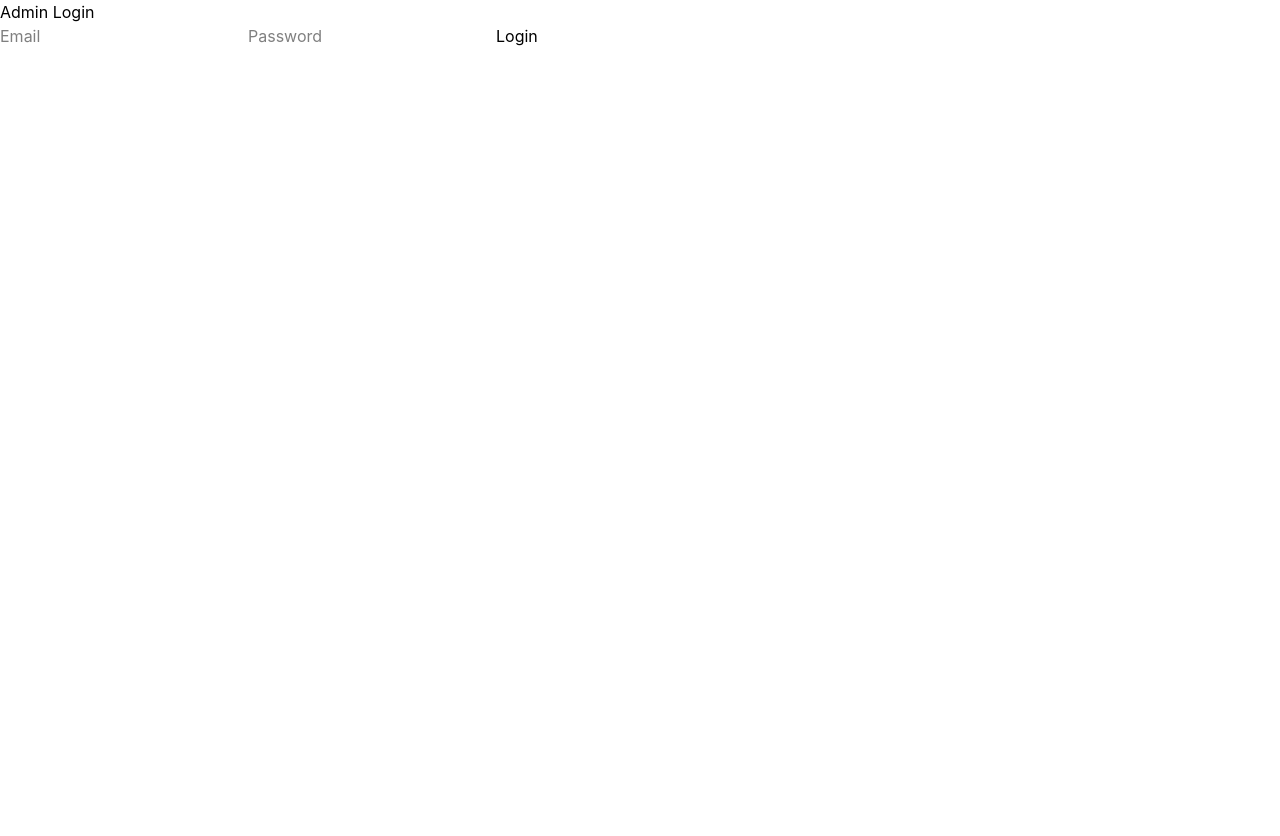
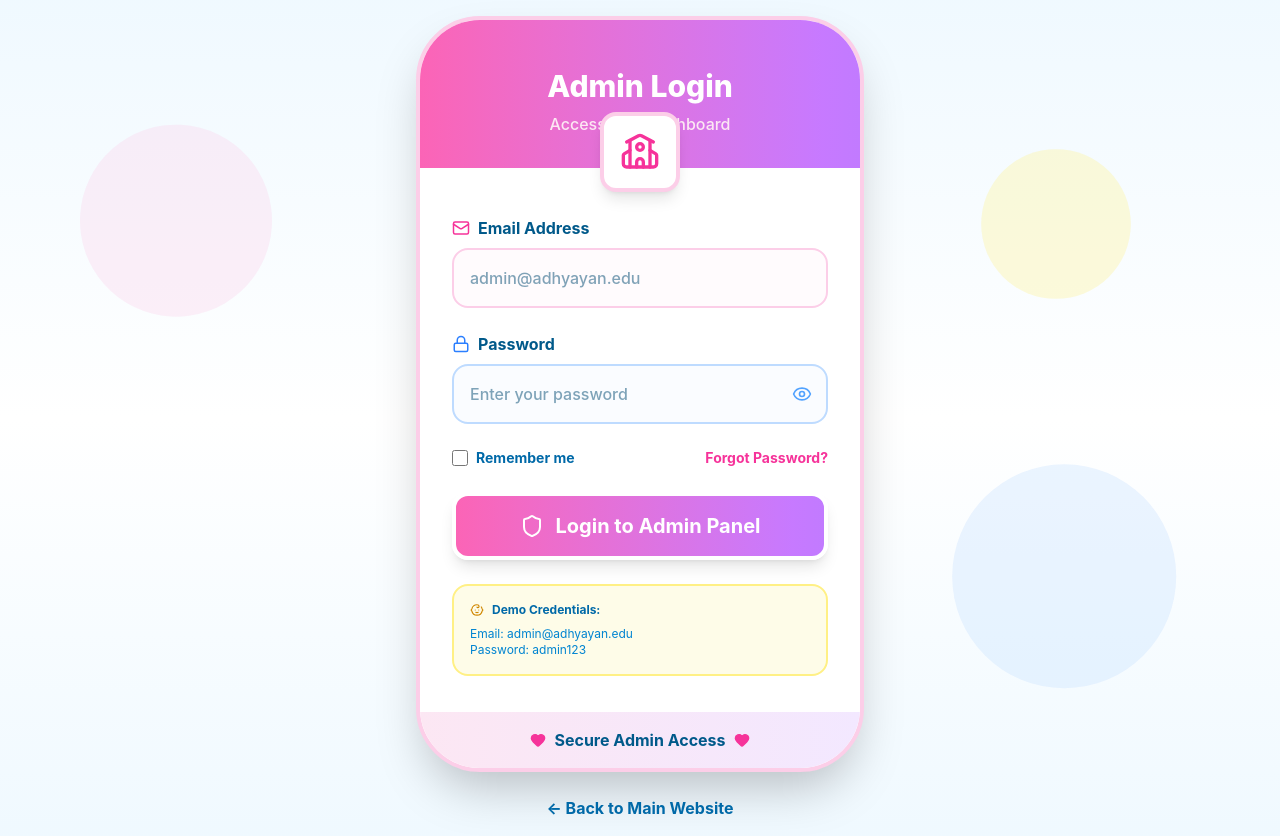
Before and after one commit to kirankhakare/Pre_School_Platform, a React (Vite) app in the folder client/: page /admin/login in a window 1280 px wide. Before the commit the page ends 800 px from the top, so only its background shows below. Built offline with nearby package versions, Linux system fonts and the light colour scheme.

Commit message:
third commit

```diff
--- a/client/src/admin/pages/AdminLogin.jsx
+++ b/client/src/admin/pages/AdminLogin.jsx
@@ -1,19 +1,171 @@
-import { useNavigate } from "react-router-dom";
+import { useState } from "react";
+import { motion } from "framer-motion";
+import { Link } from "react-router-dom";
+import {
+  Mail,
+  Lock,
+  Eye,
+  EyeOff,
+  School,
+  Baby,
+  Heart,
+  Flower2,
+  Shield
+} from "lucide-react";
 
 function AdminLogin() {
-  const navigate = useNavigate();
+  const [showPassword, setShowPassword] = useState(false);
+  const [formData, setFormData] = useState({
+    email: "",
+    password: ""
+  });
 
-  const handleLogin = () => {
-    // Later backend connect
-    navigate("/admin/dashboard");
+  const handleSubmit = (e) => {
+    e.preventDefault();
+    console.log("Admin Login:", formData);
   };
 
   return (
-    <div>
-      <h2>Admin Login</h2>
-      <input placeholder="Email" />
-      <input placeholder="Password" type="password" />
-      <button onClick={handleLogin}>Login</button>
+    <div className="min-h-screen bg-gradient-to-b from-sky-50 via-white to-sky-50 flex items-center justify-center p-4 overflow-hidden">
+
+      {/* Floating Decorative Elements */}
+      <div className="fixed inset-0 pointer-events-none overflow-hidden">
+        <motion.div
+          className="absolute top-20 left-20 w-48 h-48 bg-pink-200 rounded-full opacity-30"
+          animate={{ y: [0, 50, 0], rotate: [0, 180, 360] }}
+          transition={{ duration: 15, repeat: Infinity }}
+        />
+        <motion.div
+          className="absolute bottom-20 right-20 w-56 h-56 bg-blue-200 rounded-full opacity-30"
+          animate={{ y: [0, -40, 0], x: [0, -30, 0] }}
+          transition={{ duration: 18, repeat: Infinity }}
+        />
+        <motion.div
+          className="absolute top-40 right-40 w-32 h-32 bg-yellow-200 rounded-full opacity-30"
+          animate={{ scale: [1, 1.2, 1] }}
+          transition={{ duration: 10, repeat: Infinity }}
+        />
+      </div>
+
+      {/* Login Card */}
+      <motion.div
+        initial={{ opacity: 0, y: 30 }}
+        animate={{ opacity: 1, y: 0 }}
+        className="max-w-md w-full"
+      >
+        <div className="bg-white rounded-[4rem] shadow-2xl border-4 border-pink-200 overflow-hidden">
+
+          {/* Header with Gradient */}
+          <div className="bg-gradient-to-r from-pink-400 to-purple-400 p-8 text-center relative">
+            <div className="absolute -bottom-6 left-1/2 transform -translate-x-1/2">
+              <div className="bg-white p-4 rounded-2xl shadow-lg border-4 border-pink-200">
+                <School className="text-pink-500" size={40} />
+              </div>
+            </div>
+
+            <h2 className="text-3xl font-extrabold text-white mt-4">Admin Login</h2>
+            <p className="text-pink-100 font-medium mt-2">Access your dashboard</p>
+          </div>
+
+          {/* Form */}
+          <form onSubmit={handleSubmit} className="p-8 pt-12 space-y-6">
+
+            {/* Email Field */}
+            <div>
+              <label className="block text-sky-800 font-bold mb-2 flex items-center gap-2">
+                <Mail size={18} className="text-pink-500" />
+                Email Address
+              </label>
+              <input
+                type="email"
+                placeholder="admin@adhyayan.edu"
+                value={formData.email}
+                onChange={(e) => setFormData({...formData, email: e.target.value})}
+                className="w-full p-4 rounded-2xl border-2 border-pink-200 focus:border-pink-400 outline-none font-medium text-sky-900 transition-all bg-pink-50/30"
+                required
+              />
+            </div>
+
+            {/* Password Field */}
+            <div>
+              <label className="block text-sky-800 font-bold mb-2 flex items-center gap-2">
+                <Lock size={18} className="text-blue-500" />
+                Password
+              </label>
+              <div className="relative">
+                <input
+                  type={showPassword ? "text" : "password"}
+                  placeholder="Enter your password"
+                  value={formData.password}
+                  onChange={(e) => setFormData({...formData, password: e.target.value})}
+                  className="w-full p-4 rounded-2xl border-2 border-blue-200 focus:border-blue-400 outline-none font-medium text-sky-900 transition-all bg-blue-50/30"
+                  required
+                />
+                <button
+                  type="button"
+                  onClick={() => setShowPassword(!showPassword)}
+                  className="absolute right-4 top-1/2 transform -translate-y-1/2 text-blue-400 hover:text-blue-600"
+                >
+                  {showPassword ? <EyeOff size={20} /> : <Eye size={20} />}
+                </button>
+              </div>
+            </div>
+
+            {/* Remember Me & Forgot Password */}
+            <div className="flex items-center justify-between">
+              <label className="flex items-center gap-2 cursor-pointer">
+                <input type="checkbox" className="w-4 h-4 accent-pink-500" />
+                <span className="text-sm text-sky-700 font-bold">Remember me</span>
+              </label>
+              <a href="#" className="text-sm text-pink-500 font-bold hover:underline">
+                Forgot Password?
+              </a>
+            </div>
+
+            {/* Login Button */}
+            <motion.button
+              type="submit"
+              className="w-full bg-gradient-to-r from-pink-400 to-purple-400 text-white font-bold text-xl py-4 px-6 rounded-2xl shadow-lg border-4 border-white hover:shadow-xl transition-all flex items-center justify-center gap-3"
+              whileHover={{ scale: 1.02 }}
+              whileTap={{ scale: 0.98 }}
+            >
+              <Shield size={24} />
+              Login to Admin Panel
+            </motion.button>
+
+            {/* Demo Credentials */}
+            <div className="bg-yellow-50 p-4 rounded-2xl border-2 border-yellow-200">
+              <p className="text-xs text-sky-700 font-bold flex items-center gap-2 mb-2">
+                <Baby size={14} className="text-yellow-600" />
+                Demo Credentials:
+              </p>
+              <p className="text-xs text-sky-600">Email: admin@adhyayan.edu</p>
+              <p className="text-xs text-sky-600">Password: admin123</p>
+            </div>
+          </form>
+
+          {/* Footer */}
+          <div className="bg-gradient-to-r from-pink-100 to-purple-100 p-4 text-center border-t-4 border-white">
+            <p className="text-sky-800 font-bold flex items-center justify-center gap-2">
+              <Heart size={16} className="text-pink-500 fill-pink-500" />
+              Secure Admin Access
+              <Heart size={16} className="text-pink-500 fill-pink-500" />
+            </p>
+          </div>
+        </div>
+
+        {/* Back to Main Site Link */}
+        <motion.div
+          initial={{ opacity: 0 }}
+          animate={{ opacity: 1 }}
+          transition={{ delay: 0.2 }}
+          className="mt-6 text-center"
+        >
+          <Link to="/" className="text-sky-700 font-bold hover:text-pink-500 transition-colors">
+            ← Back to Main Website
+          </Link>
+        </motion.div>
+      </motion.div>
     </div>
   );
 }
```
